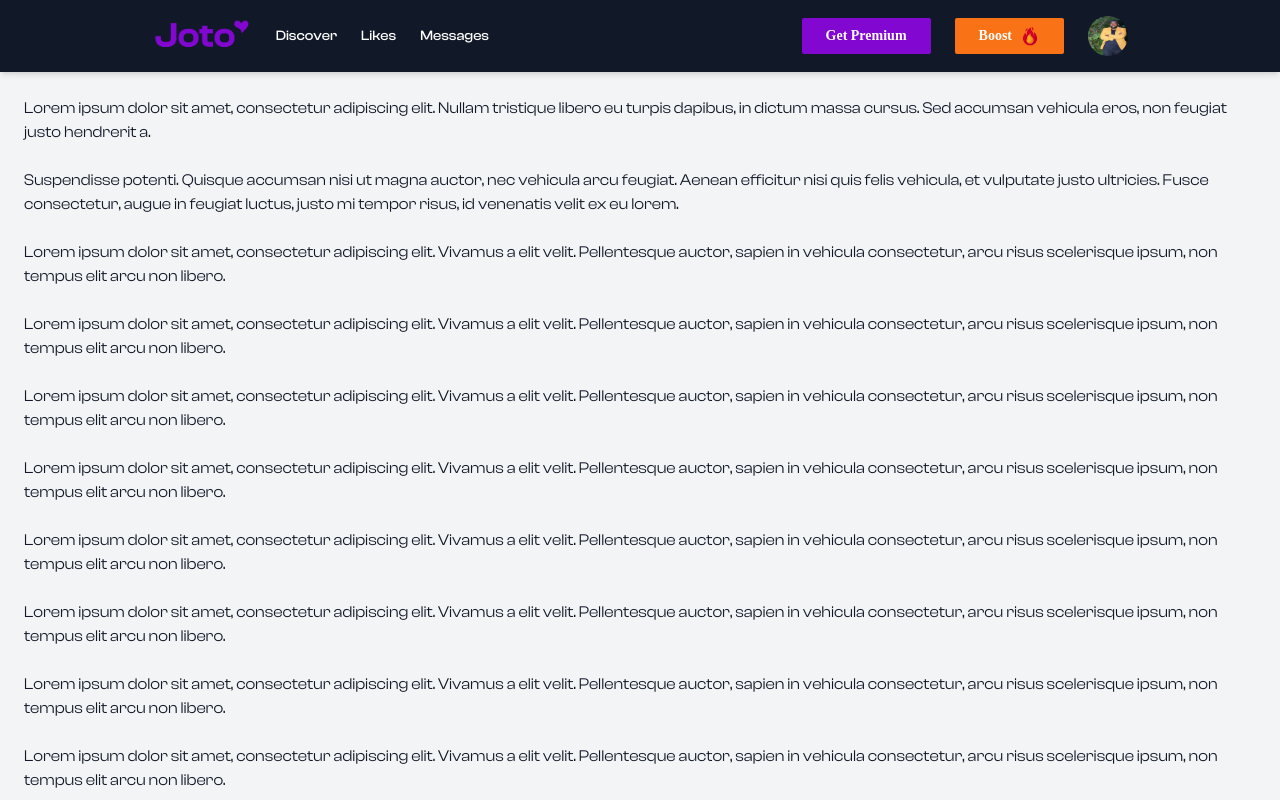
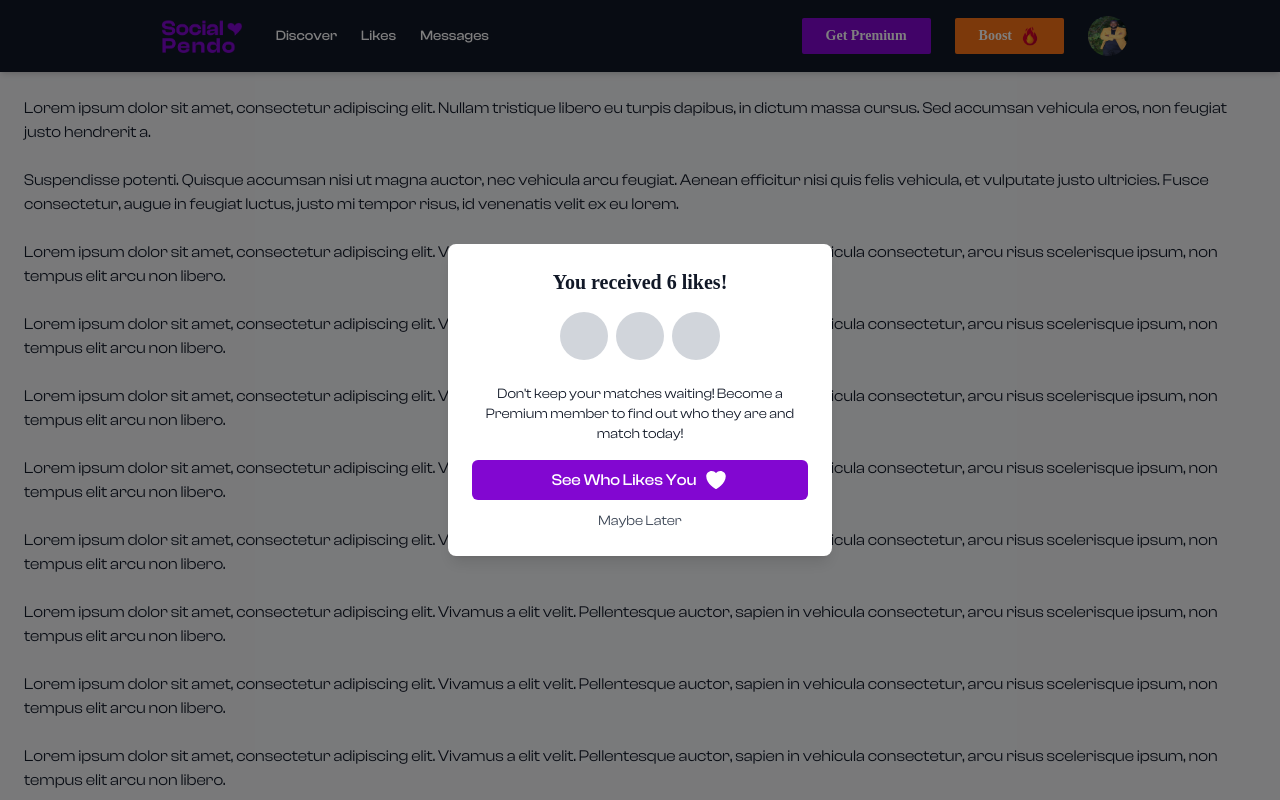
Before and after one commit to kaberaarthur/dating-fe, a Next.js app: page /main in a window 1280 px wide. Shown: the top 800 px of the page. Built offline with nearby package versions, Linux system fonts and the light colour scheme; a web font is replaced by a local one.

Commit message:
Added Modal

```diff
--- a/src/app/main/Footer/Footer.tsx
+++ b/src/app/main/Footer/Footer.tsx
@@ -1,5 +1,6 @@
 import React from "react";
 import joto from '../../../../public/joto.png';
+import socialpendo from '../../../../public/socialpendo.png';
 
 const Footer = () => {
     const currentYear = new Date().getFullYear();
@@ -58,10 +59,10 @@ const Footer = () => {
 
         {/* Footer Bottom Section */}
         <div className="mt-8 text-center border-t border-gray-700 pt-4 flex flex-col items-center">
-            <img src={joto.src} alt="Joto Logo" className="h-24 w-auto mb-2" />
-            <p className="text-sm text-gray-500">&copy; Joto {currentYear}</p>
+            <img src={socialpendo.src} alt="Joto Logo" className="h-24 w-auto mb-2" />
+            <p className="text-sm text-gray-500">&copy; SocialPendo {currentYear}</p>
             <p className="text-sm text-gray-500">
-                from <span className="font-semibold text-gray-400">Joto Matchmaking Group</span>
+                from <span className="font-semibold text-gray-400">SocialPendoGroup</span>
             </p>
         </div>
 
--- /dev/null
+++ b/src/app/main/Modal/Modal.tsx
@@ -0,0 +1,48 @@
+import React from "react";
+
+interface ModalProps {
+  isOpen: boolean;
+  onClose: () => void;
+}
+
+const Modal: React.FC<ModalProps> = ({ isOpen, onClose }) => {
+  if (!isOpen) return null;
+
+  return (
+    <div className="fixed inset-0 bg-black bg-opacity-50 flex items-center justify-center z-50">
+      <div className="bg-white rounded-lg shadow-lg p-6 max-w-sm w-full text-center">
+        <h2 className="text-xl font-semibold text-gray-900 mb-4">You received 6 likes!</h2>
+        <div className="flex justify-center space-x-2 mb-6">
+          <div className="h-12 w-12 rounded-full bg-gray-300"></div>
+          <div className="h-12 w-12 rounded-full bg-gray-300"></div>
+          <div className="h-12 w-12 rounded-full bg-gray-300"></div>
+        </div>
+        <p className="text-sm text-gray-900 mb-4">
+          Don't keep your matches waiting! Become a Premium member to find out who they are and match today!
+        </p>
+        <button
+            className="bg-[#8207D1] text-white font-medium py-2 px-4 rounded-md hover:bg-[#6a05a7] w-full mb-2 flex items-center justify-center space-x-2"
+            onClick={() => alert("Go to Premium!")}
+            >
+            <span>See Who Likes You</span>
+            <svg
+                xmlns="http://www.w3.org/2000/svg"
+                viewBox="0 0 24 24"
+                fill="currentColor"
+                className="h-6 w-6"
+            >
+                <path d="m11.645 20.91-.007-.003-.022-.012a15.247 15.247 0 0 1-.383-.218 25.18 25.18 0 0 1-4.244-3.17C4.688 15.36 2.25 12.174 2.25 8.25 2.25 5.322 4.714 3 7.688 3A5.5 5.5 0 0 1 12 5.052 5.5 5.5 0 0 1 16.313 3c2.973 0 5.437 2.322 5.437 5.25 0 3.925-2.438 7.111-4.739 9.256a25.175 25.175 0 0 1-4.244 3.17 15.247 15.247 0 0 1-.383.219l-.022.012-.007.004-.003.001a.752.752 0 0 1-.704 0l-.003-.001Z" />
+            </svg>
+        </button>
+        <button
+          className="text-gray-700 text-sm hover:underline"
+          onClick={onClose}
+        >
+          Maybe Later
+        </button>
+      </div>
+    </div>
+  );
+};
+
+export default Modal;
--- a/src/app/main/page.tsx
+++ b/src/app/main/page.tsx
@@ -1,10 +1,16 @@
-import joto from '../../../public/joto.png';
-import fire from '../../../public/fire.png';
-import sampleProfile from '../../../public/sample-profile.jpg';
+"use client"
+import React, { useState } from "react";
+import Modal from "./Modal/Modal";
+import joto from "../../../public/joto.png";
+import socialpendo from "../../../public/socialpendo.png";
+import fire from "../../../public/fire.png";
+import sampleProfile from "../../../public/sample-profile.jpg";
 
-import Footer from './Footer/Footer';
+import Footer from "./Footer/Footer";
 
-export default function Home() {
+const Home: React.FC = () => {
+  const [isModalOpen, setIsModalOpen] = useState<boolean>(true);
+
   return (
     <div>
       {/* Navbar */}
@@ -12,7 +18,7 @@ export default function Home() {
         <div className="max-w-screen-lg mx-auto flex items-center justify-between px-6 py-4">
           {/* Left Section */}
           <div className="flex items-center space-x-6">
-                <img src={joto.src} alt="Joto Logo" className="h-10 w-auto" />
+            <img src={socialpendo.src} alt="Social Pendo Logo" className="h-10 w-auto" />
             <a href="#" className="text-white text-sm font-medium hover:text-violet-500">
               Discover
             </a>
@@ -28,6 +34,7 @@ export default function Home() {
           <div className="flex items-center space-x-6">
             <button
               className="bg-[#8207D1] text-white text-sm font-semibold py-2 px-6 rounded-sm hover:bg-[#6a05a7]"
+              onClick={() => setIsModalOpen(true)}
             >
               Get Premium
             </button>
@@ -74,6 +81,11 @@ export default function Home() {
       {/* Footer Section */}
       <Footer />
       {/* Footer Section */}
+
+      {/* Modal */}
+      <Modal isOpen={isModalOpen} onClose={() => setIsModalOpen(false)} />
     </div>
   );
-}
+};
+
+export default Home;
```
Also changed, not shown: public/socialpendo.png (added). Lines whose indentation alone changed are shown as unchanged.
